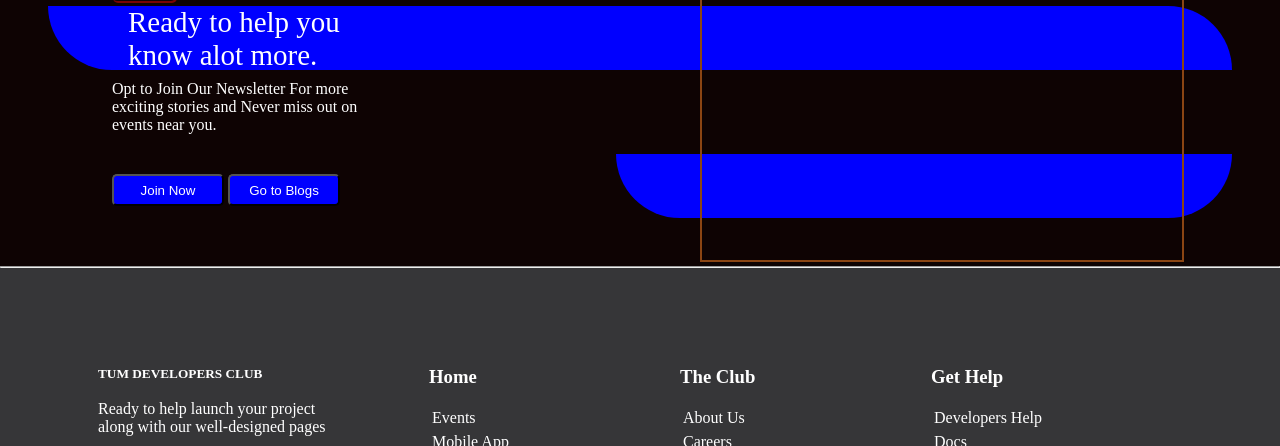
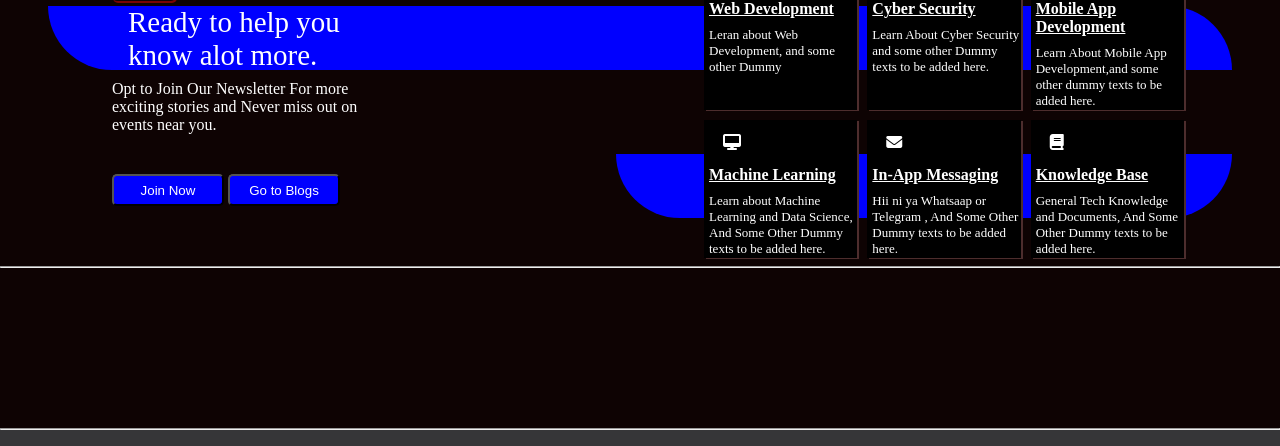
Before and after one commit to 45jerryjoseph/tumweb-developers, a plain HTML site: page index.html in a window 1280 px wide. Shown: the part 123-569 px from the top of the page. Drawn offline with Linux system fonts and the light colour scheme.

Commit message:
Part1-style edit

```diff
--- a/index.css
+++ b/index.css
@@ -258,12 +258,54 @@ footer{
     background-color: blue;
 }
 .box4{
-    border: 2px solid saddlebrown ;
+    /* border: 2px solid saddlebrown ;     */
     height: 19rem;
     width: 30rem;
     float: right;
     position: relative;
     margin-top: -16.5rem;
     margin-right: 3rem;
+    display: grid;
+    grid-gap: 10px;
+    grid-template-columns: repeat(3,1fr);
+    /* grid-template-columns: repeat( minmax( 100%,1fr)); */
+}
+.card{
+    /* border: 3px solid orange; */
+    background-color: black;
+    box-shadow: 2px 1px rgb(77, 45, 45);
+    padding-left: 5px;
+}
+.icon{
+    /* height: 30px;
+    width: 30px;
+    border-radius: 50%; */
+    /* border: 1px solid rgb(32, 30, 18); */
+    color: white;
+    margin: 14px;
+
+
+
+}
+.icon i{
+    text-align: center;
+}
+.field-name{
+    color: white;
+
+}
+.field-name h4{
+    text-decoration: underline;
+}
+.field-summary{
+    color: white;
+    font-size: 13px;
+    margin-top:9px;
 }
 /* end of part1 styles */
+
+/* Part2 styles */
+.part2{
+    height:10rem;
+}
+/* end of part2 styles */
--- a/index.html
+++ b/index.html
@@ -99,8 +99,78 @@
                 </div>
             </div>
             <div class="box4">
+                <!-- put now six divs here -->
+                <div class="card">
+                    <div class="icon">
+                        <i class="fa fa-users" aria-hidden="true"></i>
+                    </div>
+                    <div class="field-name">
+                        <h4>Web Development</h4>
+                    </div>
+                    <div class="field-summary">
+                        <p>Leran about Web Development, and some other Dummy</p>
+                    </div>
+                </div>
+                <div class="card">
+                    <div class="icon">
+                        <i class="fa fa-lock" aria-hidden="true"></i>
+                    </div>
+                    <div class="field-name">
+                        <h4>Cyber Security</h4>
+                    </div>
+                    <div class="field-summary">
+                        <p>Learn About Cyber Security and some other Dummy texts to be added here.</p>
+                    </div>
+                </div>
+                <div class="card">
+                    <div class="icon">
+                        <i class="fa fa-apple" aria-hidden="true"></i>
+                    </div>
+                    <div class="field-name">
+                        <h4>Mobile App Development</h4>
+                    </div>
+                    <div class="field-summary">
+                        <p>Learn About Mobile App Development,and some other dummy texts to be added here.</p>
+                    </div>
+                </div>
+                <div class="card">
+                    <div class="icon">
+                        <i class="fa fa-desktop" aria-hidden="true"></i>
+                    </div>
+                    <div class="field-name">
+                        <h4>Machine Learning</h4>
+                    </div>
+                    <div class="field-summary">
+                        Learn about Machine Learning and Data Science, And Some Other Dummy texts to be added here.
+                    </div>
+                </div>
+                <div class="card">
+                    <div class="icon">
+                        <i class="fa fa-envelope" aria-hidden="true"></i>
+                    </div>
+                    <div class="field-name">
+                        <h4>In-App Messaging</h4>
+                    </div>
+                    <div class="field-summary">
+                        Hii ni ya Whatsaap or Telegram , And Some Other Dummy texts to be added here.
+                    </div>
+                </div>
+                <div class="card">
+                    <div class="icon">
+                        <i class="fa fa-book" aria-hidden="true"></i>
+                    </div>
+                    <div class="field-name">
+                        <h4>Knowledge Base</h4>
+                    </div>
+                    <div class="field-summary">
+                       General Tech Knowledge and Documents, And Some Other Dummy texts to be added here.
+                    </div>
+                </div>
+            </div>
+       </div>
+       <hr>
+       <div class="part2">
 
-            </div>
        </div>
     </main>
     <!-- footer section -->
```
